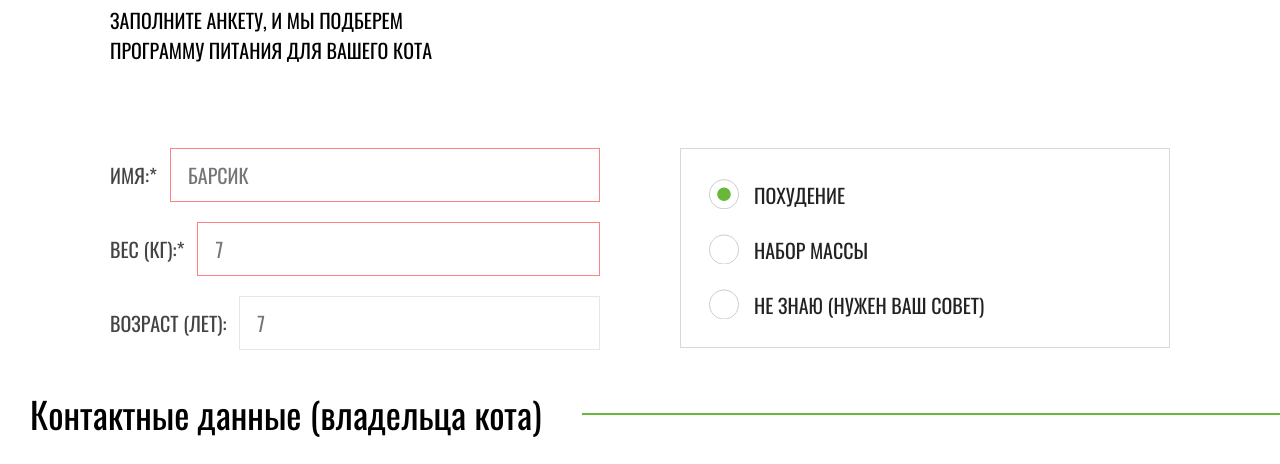
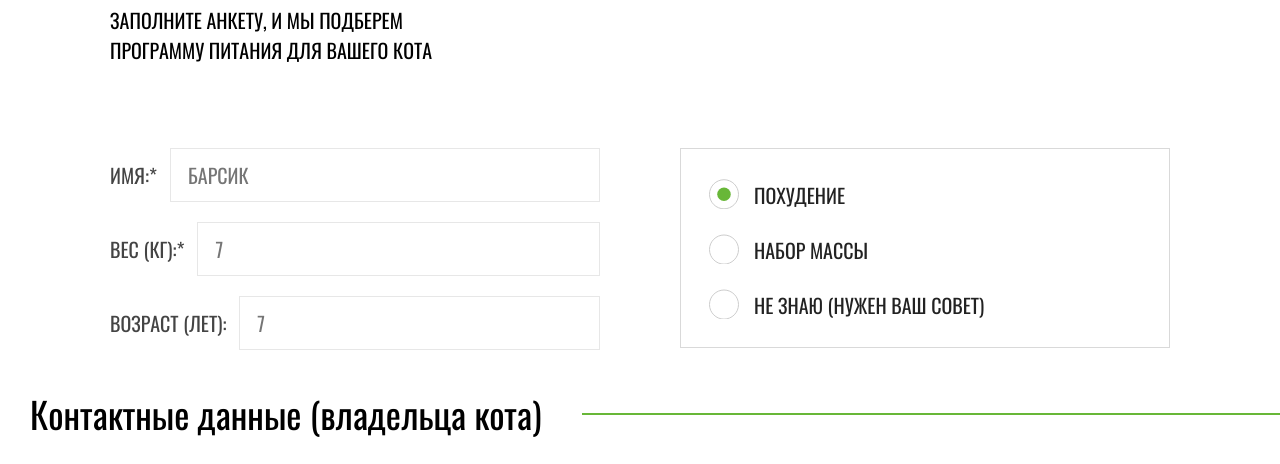
Before and after one commit to mrachenko/1615341-cat-energy-23, a website: page source/form.html in a window 1280 px wide. Shown: the part 323-787 px from the top of the page. Drawn offline with nearby package versions, Linux system fonts and the light colour scheme; files that its build step writes are made by us from their sources.

Commit message:
предфинал

```diff
--- a/source/less/blocks/input-text.less
+++ b/source/less/blocks/input-text.less
@@ -49,7 +49,7 @@
     border-color: @special-dark-gray;
   }
 
-  &:invalid {
+  &:not(:placeholder-shown):invalid {
     border-color: @status-error;
   }
 }
```
